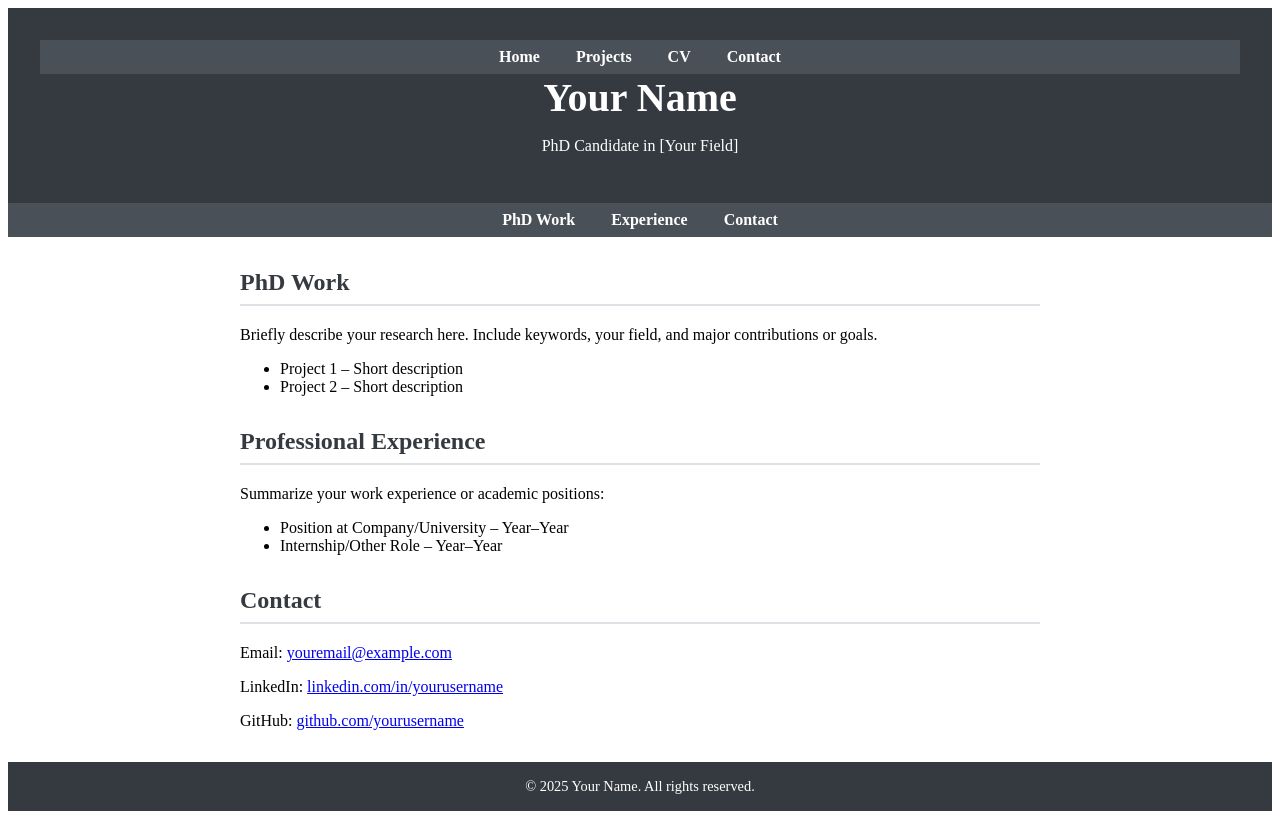
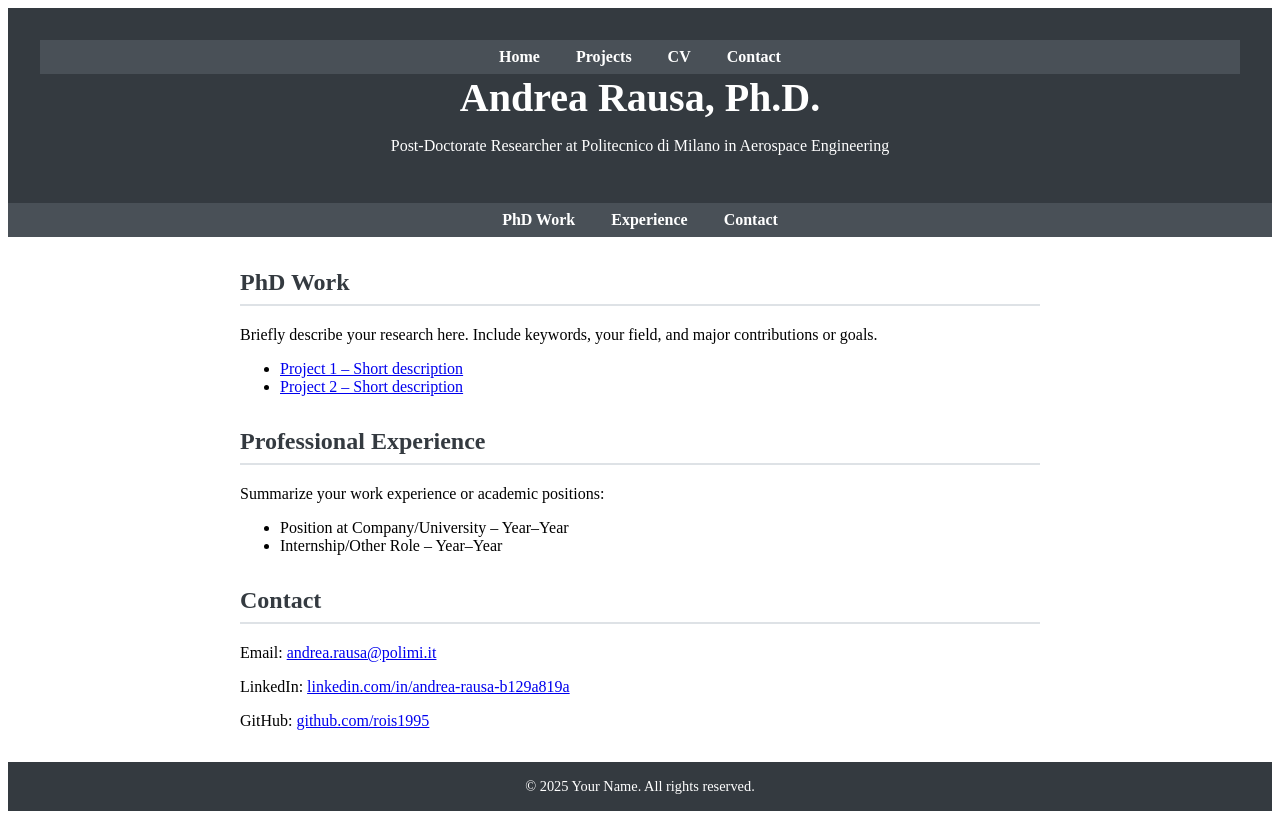
Before and after one commit to rois1995/rois1995.github.io, a plain HTML site: page index.html in a window 1280 px wide. Drawn offline with Linux system fonts and the light colour scheme.

```diff
--- a/index.html
+++ b/index.html
@@ -17,8 +17,8 @@
 	      document.getElementById('navbar').innerHTML = html;
 	    });
 	</script>
-    <h1>Your Name</h1>
-    <p>PhD Candidate in [Your Field]</p>
+    <h1>Andrea Rausa, Ph.D.</h1>
+    <p>Post-Doctorate Researcher at Politecnico di Milano in Aerospace Engineering</p>
   </header>
 
   <nav>
@@ -32,8 +32,8 @@
       <h2>PhD Work</h2>
       <p>Briefly describe your research here. Include keywords, your field, and major contributions or goals.</p>
       <ul>
-        <li>Project 1 – Short description</li>
-        <li>Project 2 – Short description</li>
+        <li><a href="Projects/HLPW5.html">Project 1 – Short description</a></li>
+        <li><a href="Projects/HLPW5.html">Project 2 – Short description</a></li>
       </ul>
     </section>
 
@@ -48,9 +48,9 @@
 
     <section id="contact">
       <h2>Contact</h2>
-      <p>Email: <a href="mailto:youremail@example.com">youremail@example.com</a></p>
-      <p>LinkedIn: <a href="https://linkedin.com/in/yourusername" target="_blank">linkedin.com/in/yourusername</a></p>
-      <p>GitHub: <a href="https://github.com/yourusername" target="_blank">github.com/yourusername</a></p>
+      <p>Email: <a href="andrea.rausa@polimi.it">andrea.rausa@polimi.it</a></p>
+      <p>LinkedIn: <a href="https://linkedin.com/in/andrea-rausa-b129a819a" target="_blank">linkedin.com/in/andrea-rausa-b129a819a</a></p>
+      <p>GitHub: <a href="https://github.com/rois1995" target="_blank">github.com/rois1995</a></p>
     </section>
   </main>
 
```
Also changed, not shown: Projects/HLPW5.html (+3 -3 lines), Projects/index.html (+1 -1 lines).
